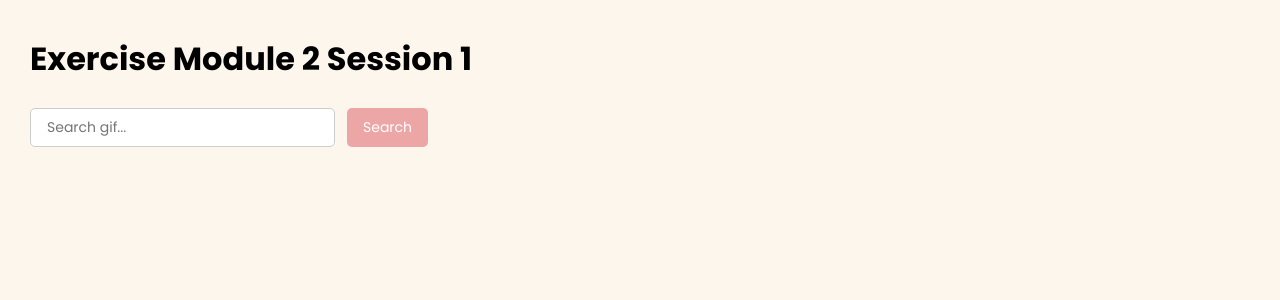
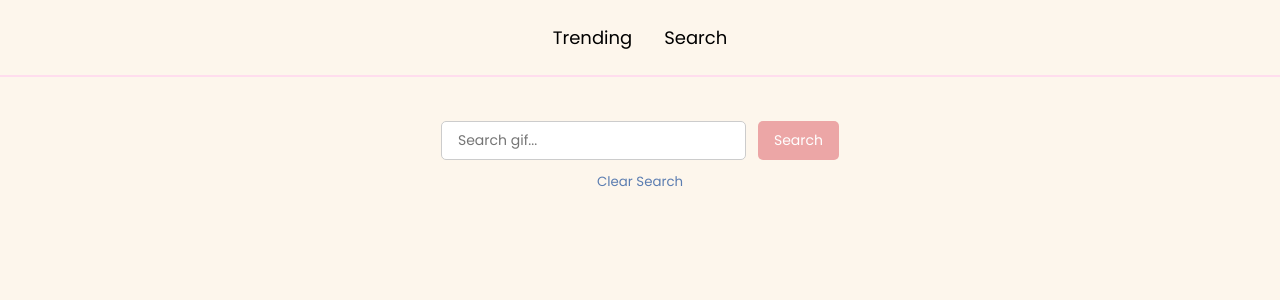
Before and after one commit to rachmadzii/exercise-2, a React (Create React App) app: page /search in a window 1280 px wide. Shown: the top 300 px of the page. Built offline with nearby package versions, Linux system fonts and the light colour scheme.

Commit message:
exercise: react router | trending and search page

```diff
--- a/package.json
+++ b/package.json
@@ -10,6 +10,7 @@
     "react": "^17.0.2",
     "react-dom": "^17.0.2",
     "react-redux": "^7.2.8",
+    "react-router-dom": "^5.3.0",
     "react-scripts": "5.0.0",
     "web-vitals": "^2.1.4"
   },
--- a/public/index.html
+++ b/public/index.html
@@ -24,7 +24,7 @@
       work correctly both with client-side routing and a non-root public URL.
       Learn how to configure a non-root public URL by running `npm run build`.
     -->
-    <title>Exercise Module FE</title>
+        <title>Exercise Giphy</title>
     </head>
     <body>
         <noscript>You need to enable JavaScript to run this app.</noscript>
@@ -38,6 +38,5 @@
 
       To begin the development, run `npm start` or `yarn start`.
       To create a production bundle, use `npm run build` or `yarn build`.
-    -->
-  </body>
+    --></body>
 </html>
--- a/src/App.css
+++ b/src/App.css
@@ -1,32 +1,69 @@
 @import url("https://fonts.googleapis.com/css2?family=Poppins:ital,wght@0,100;0,200;0,300;0,400;0,500;0,600;0,700;0,800;0,900;1,100;1,200;1,300;1,400;1,500;1,600;1,700;1,800;1,900&display=swap");
+
+* {
+    font-family: "Poppins", sans-serif;
+}
 
 body {
     background-color: #fdf6ec;
-  font-family: "Poppins", sans-serif;
 }
 
+hr {
+    border: 1px solid #ffddee;
+    margin: 0;
+}
+
+/* Navbar */
+.navbar {
+    display: flex;
+    flex-direction: row;
+    justify-content: center;
+    padding: 24px;
+    gap: 32px;
+}
+
+.navbar .nav-link {
+    text-decoration: none;
+    color: black;
+    font-size: 18px;
+}
+
+.nav-link:hover,
+.nav-link:focus {
+    color: #fd5d5d;
+    font-weight: 500;
+}
+
+/* Container */
 .container {
     display: flex;
     flex-direction: column;
     gap: 20px;
-  padding: 30px;
+    padding: 24px;
 }
 
 .container h1 {
     margin: 5px 0;
 }
 
-#form-search .form-group {
+/* Search */
+.search-wrapper {
+    display: flex;
+    flex-direction: column;
+    margin: 20px 0;
+}
+
+.form-search .form-group {
     display: flex;
     flex-direction: row;
+    justify-content: center;
     gap: 12px;
 }
 
-#form-search input {
+.form-search input {
     border-radius: 5px;
     border: 1px solid #ccc;
     padding: 8px 16px;
-  font-family: "Poppins", sans-serif;
     font-size: 14px;
 }
 
@@ -37,6 +74,43 @@ body {
     background-color: #eca6a6;
     color: white;
     font-size: 14px;
-  font-family: "Poppins", sans-serif;
     cursor: pointer;
 }
+
+.btn-text {
+    color: #5b7db1;
+    border: none;
+    background-color: transparent;
+    padding: 0;
+    margin: 12px 0;
+    cursor: pointer;
+}
+
+/* Gif */
+.gif-wrapper {
+    display: grid;
+    justify-items: center;
+    grid-template-columns: repeat(auto-fill, minmax(240px, 1fr));
+    gap: 20px;
+    margin: 20px 0;
+}
+
+.card-gif {
+    width: 200px;
+    height: fit-content;
+    border-radius: 8px;
+    border: 2px solid #ffb2a6;
+    padding: 14px;
+    background-color: white;
+}
+
+.card-gif img {
+    width: 100%;
+    height: auto;
+    border-radius: 8px;
+}
+
+.card-gif p {
+    font-weight: 600;
+    min-height: 58px;
+}
--- a/src/App.js
+++ b/src/App.js
@@ -1,9 +1,23 @@
+import { BrowserRouter as Router, Switch, Route } from "react-router-dom";
 import "./App.css";
-import Home from "./pages/Home";
+import Navbar from "./components/Navbar";
+import SearchGif from "./pages/SearchGif";
+import Trending from "./pages/Trending";
 
 function App() {
-  // render SearchGif component into the App component
-  return <Home />;
+    return (
+        <Router>
+            <Navbar />
+            <Switch>
+                <Route path="/trending">
+                    <Trending />
+                </Route>
+                <Route path="/search">
+                    <SearchGif />
+                </Route>
+            </Switch>
+        </Router>
+    );
 }
 
 export default App;
--- a/src/components/Gif/index.js
+++ b/src/components/Gif/index.js
@@ -1,14 +1,8 @@
-/* function Components named Gif, have 2 props: title and url
- * use {} to declare props
- * just => for return 1 line of code
- */
-const Gif = ({ title, url }) => {
-  return (
-    <div className="card-gif">
-      <p>{title}</p>
-      <img src={url} alt={title} />
-    </div>
-  );
-};
-
-export default Gif;
+export default function Gif({ title, url }) {
+    return (
+        <div className="card-gif">
+            <img src={url} alt={title} />
+            <p>{title}</p>
+        </div>
+    );
+}
--- /dev/null
+++ b/src/components/Navbar/index.js
@@ -0,0 +1,17 @@
+import { Link } from "react-router-dom";
+
+export default function Navbar() {
+    return (
+        <>
+            <nav className="navbar">
+                <Link to="/trending" className="nav-link">
+                    Trending
+                </Link>
+                <Link to="/search" className="nav-link">
+                    Search
+                </Link>
+            </nav>
+            <hr />
+        </>
+    );
+}
--- a/src/components/Searchbar/index.js
+++ b/src/components/Searchbar/index.js
@@ -1,41 +1,39 @@
 import React from "react";
 import { useDispatch, useSelector } from "react-redux";
 import { setQuery } from "../../searchSlice";
+import { getImages } from "../../utils/fetchApi";
 
 export default function SearchBar({ onSuccess }) {
-    const text = useSelector((state) => state.search.query);
+    const query = useSelector((state) => state.search.query);
     const dispatch = useDispatch();
-
-    const getImages = async (query) => {
-        const API_KEY = process.env.REACT_APP_GIPHY_API_KEY;
-        const LIMIT = 12;
-        const endpoint = `https://api.giphy.com/v1/gifs/search?api_key=${API_KEY}&q=${query}&limit=${LIMIT}`;
-        const images = await fetch(endpoint).then((res) => res.json());
-        return images.data;
-    };
 
     const handleSubmit = async (e) => {
         e.preventDefault();
 
-        const images = await getImages(text);
-        onSuccess(images);
+        const images = await getImages(query, 12);
+        onSuccess(images.data);
     };
 
     const handleChange = async (e) => {
         dispatch(setQuery(e.target.value));
 
-        const images = await getImages(text);
-        onSuccess(images);
+        const images = await getImages(query, 12);
+        onSuccess(images.data);
+    };
+
+    const clearSearch = () => {
+        dispatch(setQuery(""));
+        onSuccess([]);
     };
 
     return (
-        <form onSubmit={handleSubmit} id="form-search">
+        <div className="search-wrapper">
+            <form onSubmit={handleSubmit} className="form-search">
                 <div className="form-group">
                     <input
                         onChange={handleChange}
                         type="text"
-                    value={text}
-                    name="text"
+                        value={query}
                         placeholder="Search gif..."
                         required
                     />
@@ -44,5 +42,9 @@ export default function SearchBar({ onSuccess }) {
                     </button>
                 </div>
             </form>
+            <button className="btn btn-text" onClick={clearSearch}>
+                Clear Search
+            </button>
+        </div>
     );
 }
--- a/src/pages/Home/index.js
+++ b/src/pages/SearchGif/index.js
@@ -12,8 +12,8 @@ export default function SearchGif() {
 
     return (
         <div className="container">
-            <h1>Exercise Module 2 Session 1</h1>
             <SearchBar onSuccess={onSuccess} />
+            <div className="gif-wrapper">
                 {images.map((image) => (
                     <Gif
                         url={image.images.fixed_width.url}
@@ -22,5 +22,6 @@ export default function SearchGif() {
                     />
                 ))}
             </div>
+        </div>
     );
 }
--- /dev/null
+++ b/src/pages/Trending/index.js
@@ -0,0 +1,26 @@
+/* eslint-disable react-hooks/exhaustive-deps */
+import { useEffect, useState } from "react";
+import Gif from "../../components/Gif";
+import { getTrendingImages } from "../../utils/fetchApi";
+
+export default function Trending() {
+    const [images, setImages] = useState([]);
+
+    useEffect(() => {
+        getTrendingImages(12).then((result) => setImages(result.data));
+    }, []);
+
+    return (
+        <div className="container">
+            <div className="gif-wrapper">
+                {images.map((image) => (
+                    <Gif
+                        url={image.images.fixed_width.url}
+                        title={image.title}
+                        key={image.id}
+                    />
+                ))}
+            </div>
+        </div>
+    );
+}
--- /dev/null
+++ b/src/utils/fetchApi.js
@@ -0,0 +1,13 @@
+const API_KEY = process.env.REACT_APP_GIPHY_API_KEY;
+
+export const getTrendingImages = (limit) => {
+    return fetch(
+        `https://api.giphy.com/v1/gifs/trending?api_key=${API_KEY}&limit=${limit}`
+    ).then((res) => res.json());
+};
+
+export const getImages = (query, limit) => {
+    return fetch(
+        `https://api.giphy.com/v1/gifs/search?api_key=${API_KEY}&q=${query}&limit=${limit}`
+    ).then((res) => res.json());
+};
```
Also changed, not shown: 1 other file (tests, documents, lock files or other folders). Lines whose indentation alone changed are shown as unchanged.
